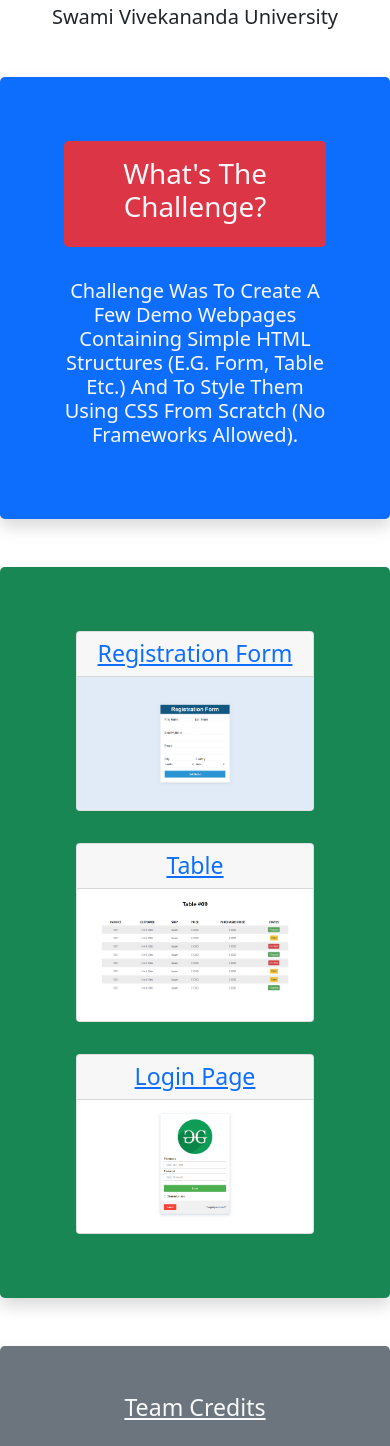
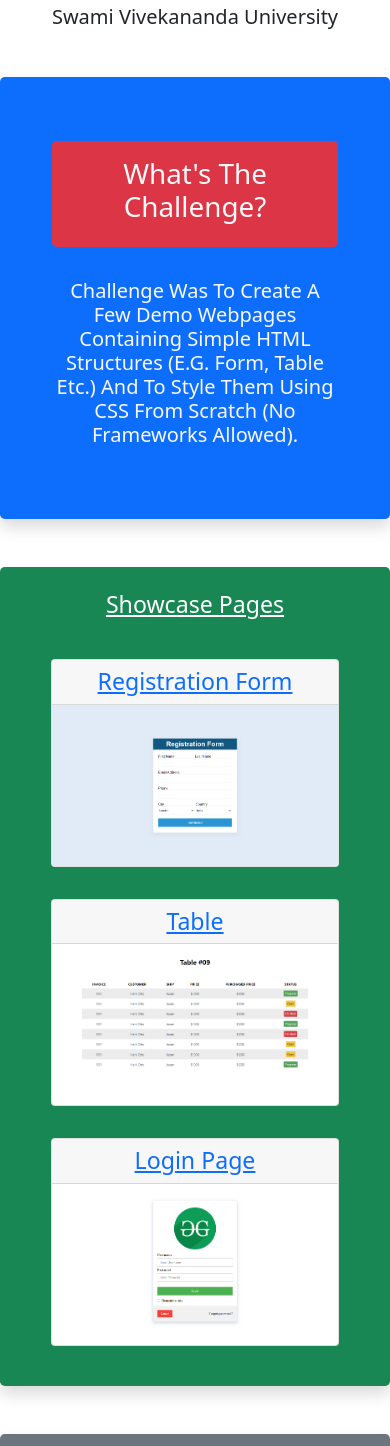
Before and after one commit to sannik-bej/ardent-training-vanilla-web-projects, a plain HTML site: page 2022/basic HTML & CSS pages/index.html in a window 390 px wide. Shown: the part 154-1600 px from the top of the page. Drawn offline with nearby package versions, Linux system fonts and the light colour scheme.

Commit message:
Responsiveness-Fixes

```diff
--- a/2022/basic HTML & CSS pages/index.html
+++ b/2022/basic HTML & CSS pages/index.html
@@ -20,6 +20,12 @@
         }
         .col{
             margin: 1em;
+            display: flex;
+            justify-content: center;
+            align-items: center;
+        }
+        .card{
+            width: 18em;
         }
         .footer{
             margin: none;
@@ -38,8 +44,8 @@
         <h5>swami vivekananda university</h5>
     </header>
     <div class="container my-5 p-5 bg-primary rounded-3 shadow text-light text-capitalize">
-        <div class="row  mx-auto d-flex justify-content-center align-items-center">
-            <div class="col m-3 p-3 bg-danger rounded-3">
+        <div class="row">
+            <div class="col p-3 bg-danger rounded-3">
                 <h1 class="text-center">what's the challenge?</h1>
             </div>
             <div class="col-md p-3">
@@ -49,8 +55,9 @@
         </div>
 
     </div>
-    <div class="container my-5 p-5 bg-success rounded-3 shadow text-center text-capitalize">
-        <div class="row  mx-auto d-flex justify-content-center align-items-center">
+    <div class="container my-5 p-4 bg-success rounded-3 shadow text-center text-capitalize">
+        <h3 class="mb-4 text-center text-white text-decoration-underline">showcase pages</h3>
+        <div class="row">
             <div class="col">
                 <div class="card">
                     <h3 class="card-header"><a href="regist.html">registration form</a></h3>
@@ -71,8 +78,8 @@
             </div>
         </div>
     </div>
-    <div class="container my-5 p-5 bg-secondary rounded-3 shadow text-light text-capitalize">
-        <h3 class="mb-5 text-center text-decoration-underline">team credits</h3>
+    <div class="container my-5 p-4 bg-secondary rounded-3 shadow text-light text-capitalize">
+        <h3 class="mb-4 text-center text-decoration-underline">team credits</h3>
         <div class="d-flex flex-wrap justify-content-center">
             <p>aashi chaterjee</p>
             <p>arnab kundu</p>
```
Also changed, not shown: 2022/basic HTML & CSS pages/regist.html (+2 -6 lines).
